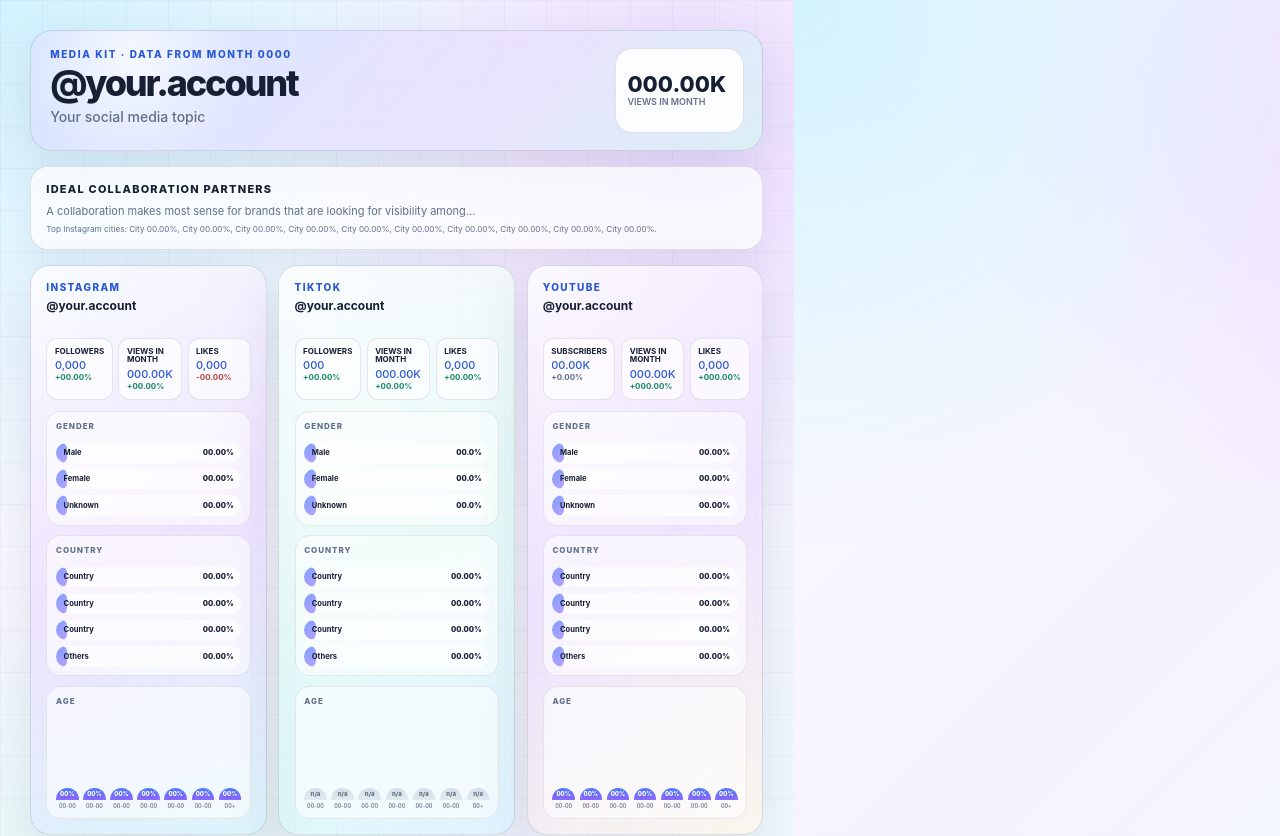
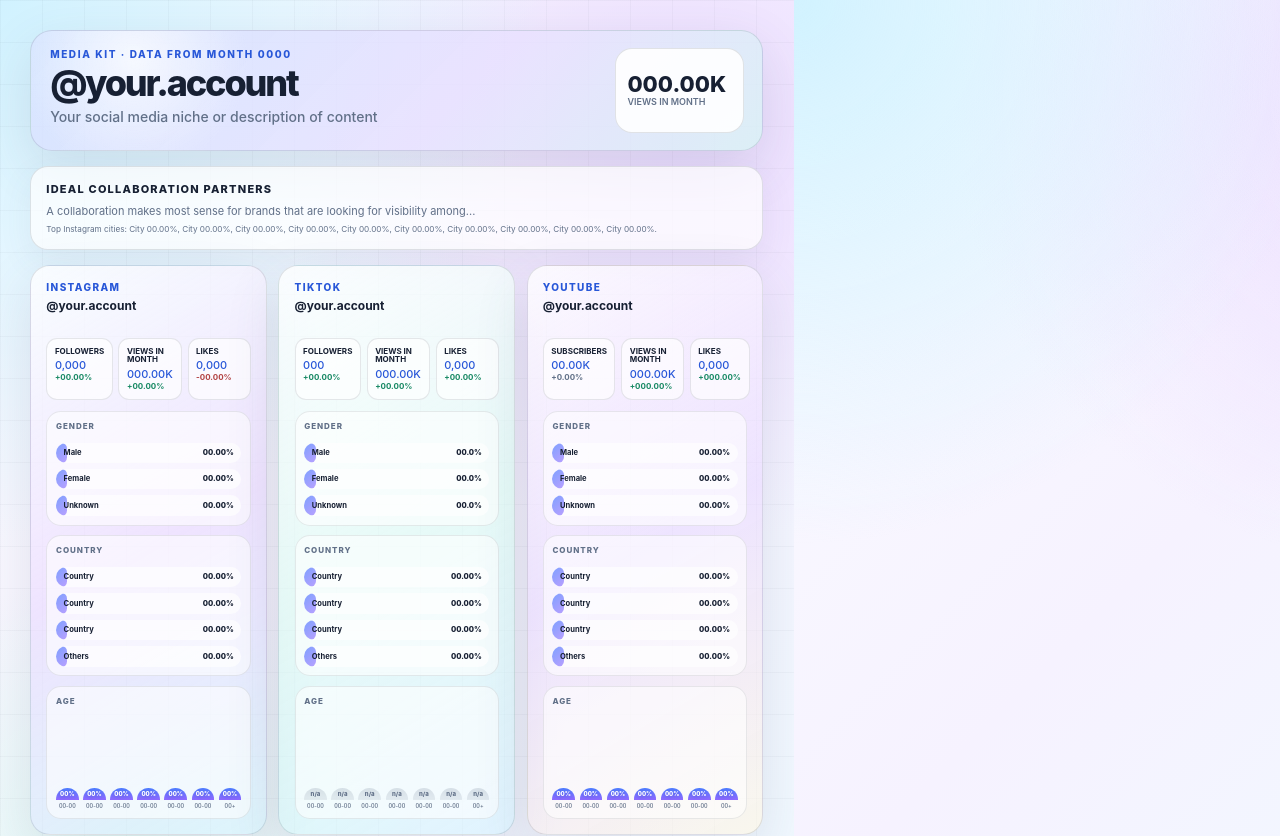
Before and after one commit to rotaugenlaubfrosch/media-kit, a plain HTML site: page index.html in a window 1280 px wide. Shown: the top 836 px of the page. Drawn offline with Linux system fonts and the light colour scheme.

Commit message:
wip(index.html): update template

```diff
--- a/index.html
+++ b/index.html
@@ -12,7 +12,7 @@
         <div>
           <p class="eyebrow">Media Kit · Data from Month 0000</p>
           <h1>@your.account</h1>
-          <p>Your social media topic</p>
+          <p>Your social media niche or description of content</p>
         </div>
         <div class="hero-stats">
           <strong>000.00K</strong><span>views in Month</span>
```
